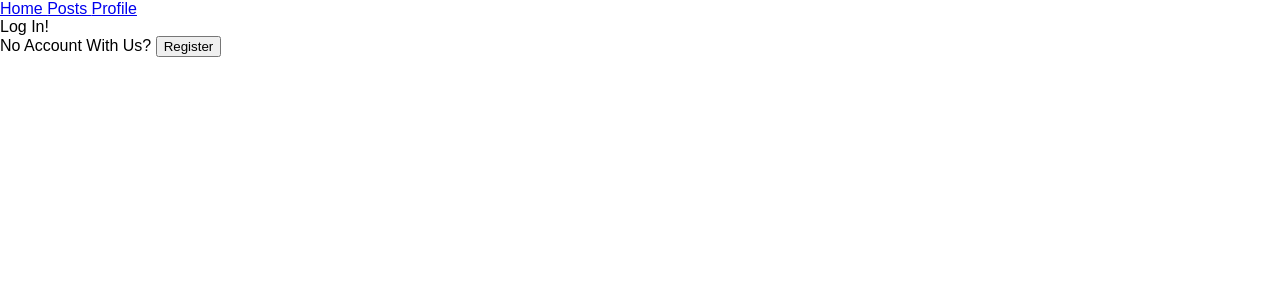
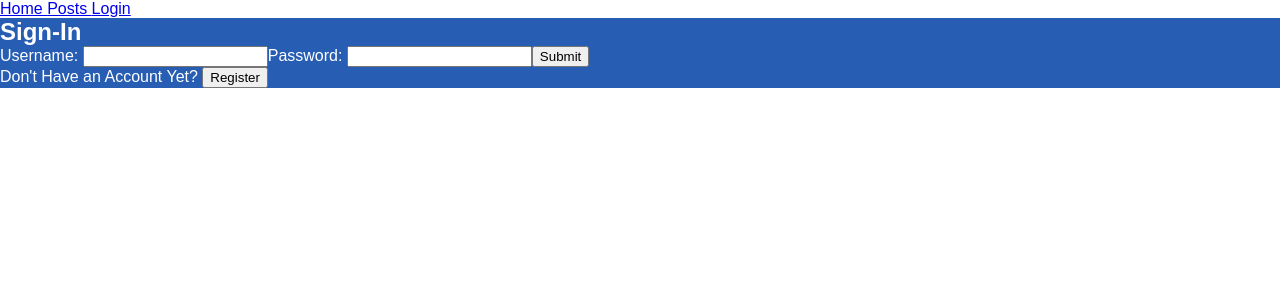
Before and after one commit to maleficsydney/strangersThings, a React (Vite) app: page /login in a window 1280 px wide. Shown: the top 300 px of the page. Built offline with nearby package versions, Linux system fonts and the light colour scheme.

Commit message:
added routing, authenticated view, login component, changes to navbar

```diff
--- a/src/components/Login.jsx
+++ b/src/components/Login.jsx
@@ -1,15 +1,80 @@
-import { Link } from "react-router-dom"
+import axios from "axios";
+import { useEffect, useState } from "react"
+import { Link } from "react-router-dom";
+// import App from "../App";
+
+const COHORT_NAME = '2302-ACC-PT-WEB-PT-B';
+const BASE_URL = `https://strangers-things.herokuapp.com/api/${COHORT_NAME}`;
 
 export default function Login() {
+    const [ username, setUsername ] = useState("");
+    const [ password, setPassword ] = useState("");
+    const [ error, setError ] = useState(null);
+    // const [ messages, setMessage ] = useState([]);
+    const [ token, setToken ] = useState("");
+
+    async function handleSubmit(e) {
+        e.preventDefault();
+        try {
+            const response = await axios.post(
+                `${BASE_URL}/users/login`,
+                    {
+                        user: {
+                            username: username,
+                            password: password
+                        }
+                    },
+                    {
+                        headers: {
+                            'Content-Type': 'application/json'
+                        }
+                    }
+                );
+            // const result = await response.json();
+            const result = response.data
+            console.log(result)
+            console.log("set token")
+            setToken(result.data.token)
+            localStorage.setItem("token" , result.data.token);
+        } catch (err) {
+            console.error(err);
+            setError("An error occured while registering.");
+        }
+    }
+
+    useEffect(() => {
+        console.log("Token", token)
+    }, [token]);
 
     return (
-    <div>
-        <div> Log In! </div>
-
-        <form>
-            <label> No Account With Us? </label>
-            <Link to = "/register"><button> Register </button></Link>
-        </form>
-    </div>
+        <div className="blue">
+            <h2> Sign-In </h2>
+            {error && <p>{error}</p>}
+            <form onSubmit={handleSubmit}>
+                <label>
+                    Username: {" "}
+                    <input
+                    value={username}
+                    onChange={ (e) => {
+                        setUsername(e.target.value)
+                    }}
+                    />
+                </label>
+                <label>
+                    Password: {" "}
+                    <input
+                    value={password}
+                    onChange={ (e) => {
+                        setPassword(e.target.value)
+                    }}
+                    />
+                </label>
+                <button> Submit </button>
+            </form>
+            <form>
+                <label> Don't Have an Account Yet? </label>
+                <Link to = "/register"><button> Register </button></Link>
+            </form>
+        </div>
     )
 }
--- a/src/components/Navbar.jsx
+++ b/src/components/Navbar.jsx
@@ -7,7 +7,7 @@ export default function Navbar() {
         {/* <Link to = "/"> Home </Link> */}
         <Link to = "/home"> Home </Link>
         <Link to = "/posts"> Posts </Link>
-        <Link to = "/profile"> Profile </Link>
+        <Link to = "/login"> Login </Link>
         {/* <Link to = "/login"> Log In </Link>
         <Link to = "/register"> Register </Link> */}
 
--- a/src/components/Register.jsx
+++ b/src/components/Register.jsx
@@ -4,13 +4,14 @@ import { Link } from "react-router-dom";
 
 
 const COHORT_NAME = '2302-ACC-PT-WEB-PT-B';
-  const BASE_URL = `https://strangers-things.herokuapp.com/api/${COHORT_NAME}`;
+const BASE_URL = `https://strangers-things.herokuapp.com/api/${COHORT_NAME}`;
 
 export default function Register( { setToken } ) {
     const [ username, setUsername ] = useState("");
     const [ password, setPassword ] = useState("");
     const [ error, setError ] = useState(null);
     // const [ messages, setMessage ] = useState([]);
+    // const [ token, setToken ] = useState("");
 
     async function handleSubmit(e) {
         e.preventDefault();
@@ -33,6 +34,7 @@ export default function Register( { setToken } ) {
             const result = response.data
             console.log(result)
             setToken(result)
+            localStorage.setItem("token" , result.data.token);
         } catch (err) {
             console.error(err);
             setError("An error occured while registering.");
```
Also changed, not shown: src/components/AuthView.jsx (added, +24 -0 lines), src/components/Home.jsx (+9 -0 lines), src/components/NewMsg.jsx (added, +7 -0 lines), src/components/NewPost.jsx (added, +7 -0 lines), src/components/Routing.jsx (added, +22 -0 lines).
